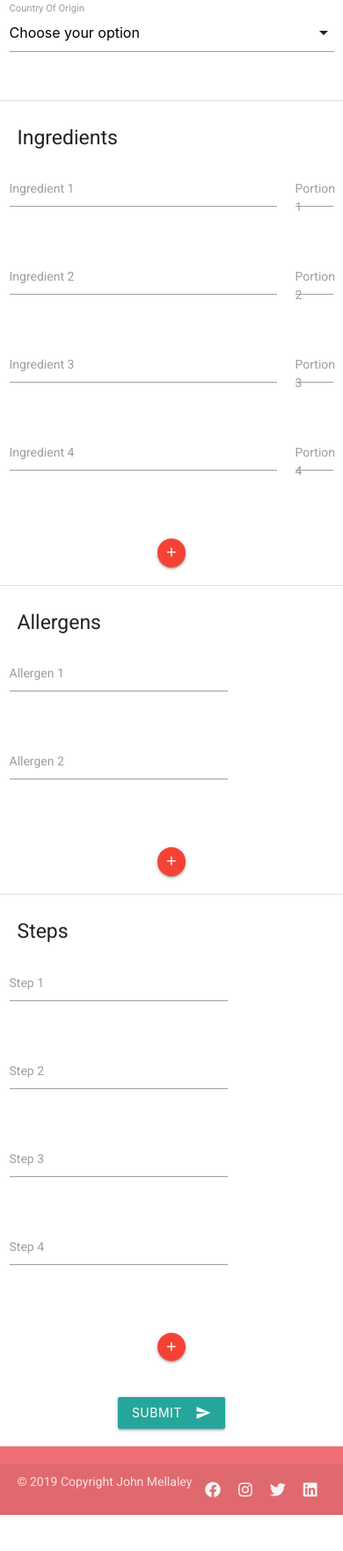
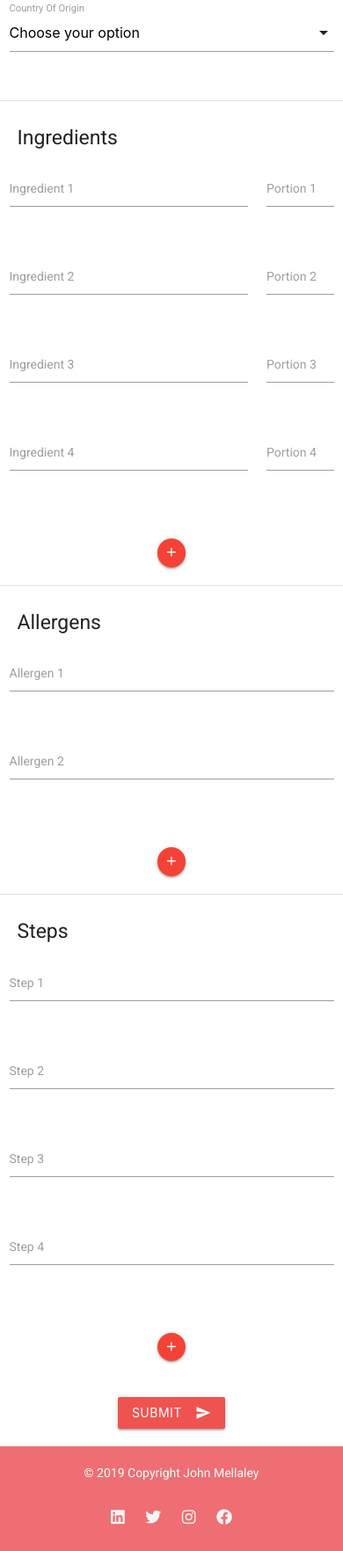
Before and after one commit to Code-Institute-Submissions/Project3-7, a Flask app: page /add_recipe in a window 390 px wide. Shown: the part 657-2420 px from the top of the page at 88% size. Before the commit the page ends 2379 px from the top, so only its background shows below. Run offline with Flask 2, Linux system fonts and the light colour scheme; the visitor is signed in with stand-in values (Sample User, id 1); some libraries are stand-ins or nearby versions.

Commit message:
some simple update to code to make display look better on mobile and an update on readme

```diff
--- a/app.py
+++ b/app.py
@@ -6,8 +6,6 @@ from werkzeug.security import generate_password_hash, check_password_hash
 from bson.objectid import ObjectId
 from bson.json_util import dumps
 from flask_pymongo import PyMongo
-
-
 
 
 #const set with capital laters with underscore seperating the words
--- a/static/charts.js
+++ b/static/charts.js
@@ -15,6 +15,7 @@ function makeGraphs(error, graphData){
             .width(600)
             .height(400)
             .margins({top: 10, right: 50, bottom: 70, left: 50})
+            .useViewBoxResizing(true)
             .dimension(dish_dim)
             .group(total_likes_per_recipe)
             .transitionDuration(500)
@@ -32,6 +33,7 @@ function makeGraphs(error, graphData){
             .width(600)
             .height(400)
             .margins({top: 10, right: 50, bottom: 70, left: 50})
+            .useViewBoxResizing(true)
             .dimension(bar_user_dim)
             .group(total_bar_likes_per_user)
             .transitionDuration(500)
--- a/templates/add_recipe.html
+++ b/templates/add_recipe.html
@@ -303,7 +303,7 @@
             <h5>Ingredients</h5>
         </div>
         <div class="row">
-            <div class="ingredientbox col s10 m5 offset-m2">
+            <div class="ingredientbox col s9 m5 offset-m2">
                 <div class="input-field">
                     <input id="ingredient1" name= "ingredient1" type="text" class="validate" tabindex="1" required>
                     <label for="ingredient1">Ingredient 1</label>
@@ -325,7 +325,7 @@
                 </div>
                 </br>
             </div>
-            <div class="portionbox col s2 m2 offset-m1">
+            <div class="portionbox col s3 m2 offset-m1">
                 <div class="input-field">
                     <input id="portion1" name ="portion1" type="text" class="validate" tabindex="2">
                     <label for="portiont1">Portion 1</label>
@@ -359,7 +359,7 @@
             <h5>Allergens</h5>
         </div>
         <div class="row">
-            <div class="allergenBox col m8 offset-m2">
+            <div class="allergenBox col s12 m8 offset-m2">
                 <div class="input-field">
                     <input id="allergen1" name="allergen1" type="text" class="validate">
                     <label for="allergen1">Allergen 1</label>
@@ -382,7 +382,7 @@
             <h5>Steps</h5>
         </div>
         <div class="row">
-            <div class="stepBox col m8 offset-m2">
+            <div class="stepBox col s12 m8 offset-m2">
                 <div class="input-field">
                     <input id="step1" name="step1" type="text" class="validate" required>
                     <label for="step1">Step 1</label>
@@ -413,7 +413,7 @@
     </div>
     </br>
     <div class="row center-align">
-        <button class="btn waves-effect waves-light" type="submit" name="action">Submit
+        <button class="waves-effect waves-light btn red lighten-1" type="submit" name="action">Submit
             <i class="material-icons right">send</i>
          </button>
      </div>
--- a/templates/base.html
+++ b/templates/base.html
@@ -99,15 +99,19 @@
     </script>
 {% if session.user %}
   <footer class="page-footer">
-    <div class="footer-copyright">
-      <div class="container">
-        © 2019 Copyright John Mellaley
-        <a class="grey-text text-lighten-4 right" target="_blank" href="https://www.linkedin.com/"><i class="social-links fab fa-linkedin"></i></a>
-        <a class="grey-text text-lighten-4 right" target="_blank" href="https://twitter.com/?lang=en"><i class="social-links fab fa-twitter"></i></a>
-        <a class= "grey-text text-lighten-4 right" target="_blank" href="https://www.instagram.com/?hl=en"><i class="social-links fab fa-instagram"></i></a>
-        <a class= "grey-text text-lighten-4 right" target="_blank" href="https://www.facebook.com"><i class="social-links fab fa-facebook"></i></a>
-      </div>
-    </div>
+        <div class="row">
+            <div class="col s12 center-align">
+              <span>© 2019 Copyright John Mellaley</span>
+            </div>
+        </div>
+        <div class="row">
+          <div class="col s12 center-align">
+            <a class="grey-text text-lighten-4 center" target="_blank" href="https://www.linkedin.com/"><i class="social-links fab fa-linkedin"></i></a>
+            <a class="grey-text text-lighten-4 center" target="_blank" href="https://twitter.com/?lang=en"><i class="social-links fab fa-twitter"></i></a>
+            <a class= "grey-text text-lighten-4 center" target="_blank" href="https://www.instagram.com/?hl=en"><i class="social-links fab fa-instagram"></i></a>
+            <a class= "grey-text text-lighten-4 center" target="_blank" href="https://www.facebook.com"><i class="social-links fab fa-facebook"></i></a>
+          </div>
+        </div>
   </footer
 {% endif %}
 </body>
```
Also changed, not shown: templates/dashboard.html (+7 -9 lines), templates/search_recipes.html (+5 -5 lines), templates/show_recipe.html (+6 -6 lines), README.md.
